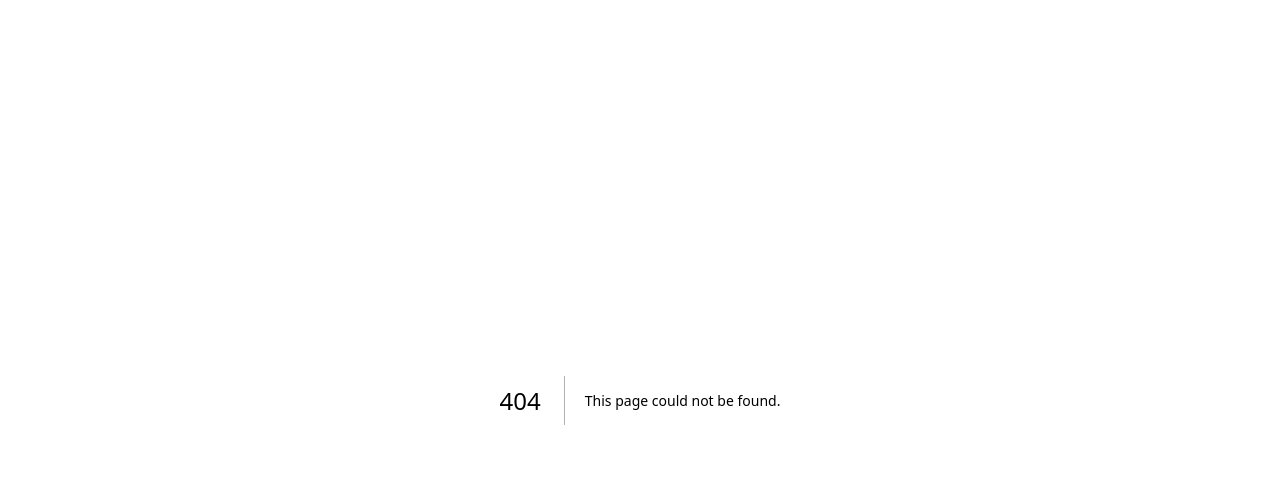
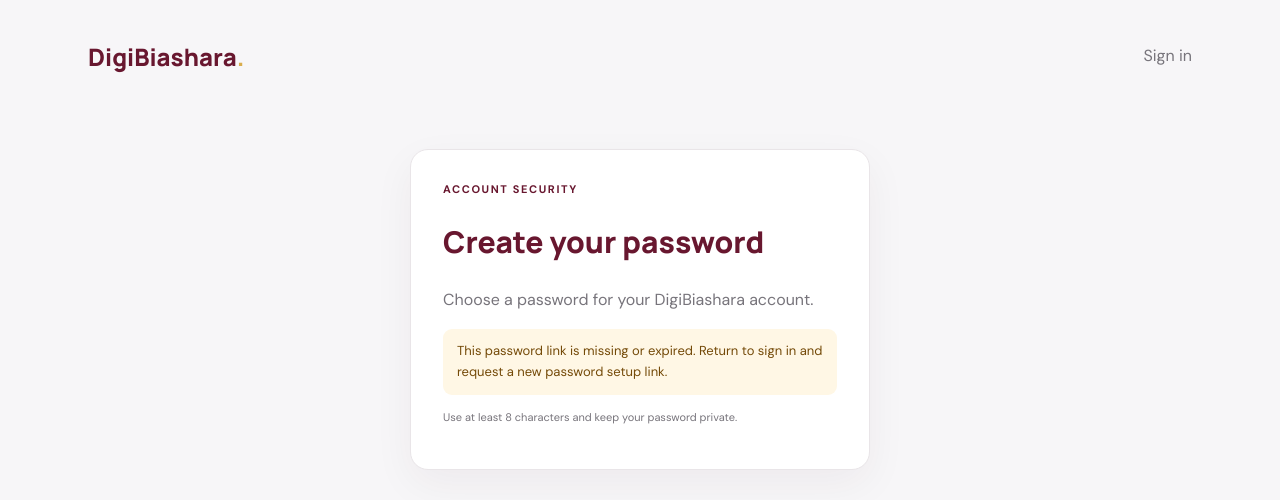
Before and after one commit to ayana79696-cell/digibiashara, a Next.js app: page /reset-password in a window 1280 px wide. Before the commit this address had no page. Shown: the top 500 px of the page. Built offline with nearby package versions, Linux system fonts and the light colour scheme; no server answers.

Commit message:
Add secure password creation and reset page

```diff
--- /dev/null
+++ b/src/app/reset-password/page.tsx
@@ -0,0 +1,11 @@
+'use client';
+import {useEffect,useState} from 'react';
+import Link from 'next/link';
+import {createClient} from '@supabase/supabase-js';
+
+export default function ResetPassword(){
+ const [password,setPassword]=useState(''),[confirm,setConfirm]=useState(''),[ready,setReady]=useState(false),[busy,setBusy]=useState(false),[message,setMessage]=useState(''),[done,setDone]=useState(false);
+ useEffect(()=>{const url=process.env.NEXT_PUBLIC_SUPABASE_URL,key=process.env.NEXT_PUBLIC_SUPABASE_ANON_KEY;if(!url||!key){setMessage('Password setup is not configured. Contact DigiBiashara support.');return}const supabase=createClient(url,key);supabase.auth.getSession().then(({data})=>{setReady(!!data.session);if(!data.session)setMessage('This password link is missing or expired. Return to sign in and request a new password setup link.')})},[]);
+ async function submit(e:React.FormEvent){e.preventDefault();if(password.length<8){setMessage('Use at least 8 characters for your password.');return}if(password!==confirm){setMessage('The passwords do not match.');return}const url=process.env.NEXT_PUBLIC_SUPABASE_URL,key=process.env.NEXT_PUBLIC_SUPABASE_ANON_KEY;if(!url||!key)return;setBusy(true);setMessage('');const supabase=createClient(url,key);const {error}=await supabase.auth.updateUser({password});if(error)setMessage(error.message);else{setDone(true);setMessage('Password saved. You can now sign in with your email and new password.')}setBusy(false)}
+ return <main className="wrap"><nav className="nav"><Link className="logo" href="/">DigiBiashara<span className="logo-dot">.</span></Link><Link href="/login" className="muted">Sign in</Link></nav><section className="panel form"><div className="eyebrow">ACCOUNT SECURITY</div><h1>Create your password</h1>{done?<><p className="success-note">{message}</p><Link className="button" href="/login">Continue to sign in</Link></>:<><p className="muted">Choose a password for your DigiBiashara account.</p>{message&&<p className="notice" role="alert">{message}</p>}{ready&&<form onSubmit={submit}><label htmlFor="password">New password</label><input id="password" type="password" autoComplete="new-password" minLength={8} required value={password} onChange={e=>setPassword(e.target.value)}/><label htmlFor="confirm">Confirm password</label><input id="confirm" type="password" autoComplete="new-password" minLength={8} required value={confirm} onChange={e=>setConfirm(e.target.value)}/><button className="button" disabled={busy}>{busy?'Saving…':'Save password'}</button></form>}<p className="muted tiny">Use at least 8 characters and keep your password private.</p></>}</section></main>
+}
```
